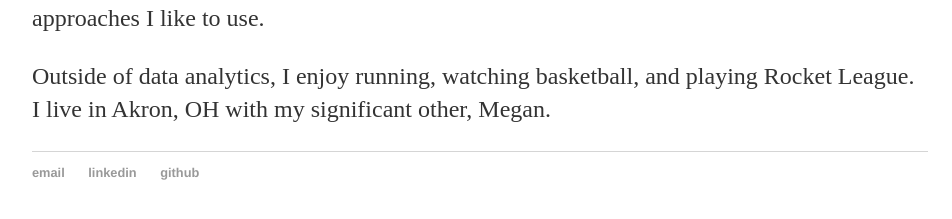
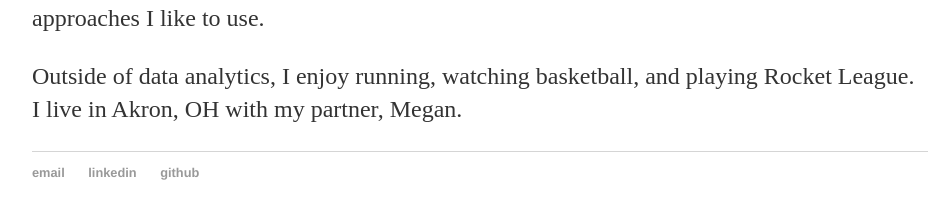
Before and after one commit to MatthewBrower/matthewbrower.github.io, a Jekyll site: the page built from about/index.html, in a window 1280 px wide. Shown: the part 387-606 px from the top of the page, without its empty margins (160-1112 px from the left). Built offline with Jekyll 4.4.1, drawn with Linux system fonts in a browser that asks for light colours.

Commit message:
Update index.html

```diff
--- a/about/index.html
+++ b/about/index.html
@@ -8,5 +8,5 @@ title: Matthew Brower
 
 	<p>Most of my projects leverage data mining techniques and interactive data visualization.  My <a href="/blog">project blog</a> showcases some small side projects that are reflective of the tools, techniques &amp; approaches I like to use.</p>
 
-	<p>Outside of data analytics, I enjoy running, watching basketball, and playing Rocket League.  I live in Akron, OH with my significant other, Megan.</p>
+	<p>Outside of data analytics, I enjoy running, watching basketball, and playing Rocket League.  I live in Akron, OH with my partner, Megan.</p>
 </div><!-- /.blurb -->
```
